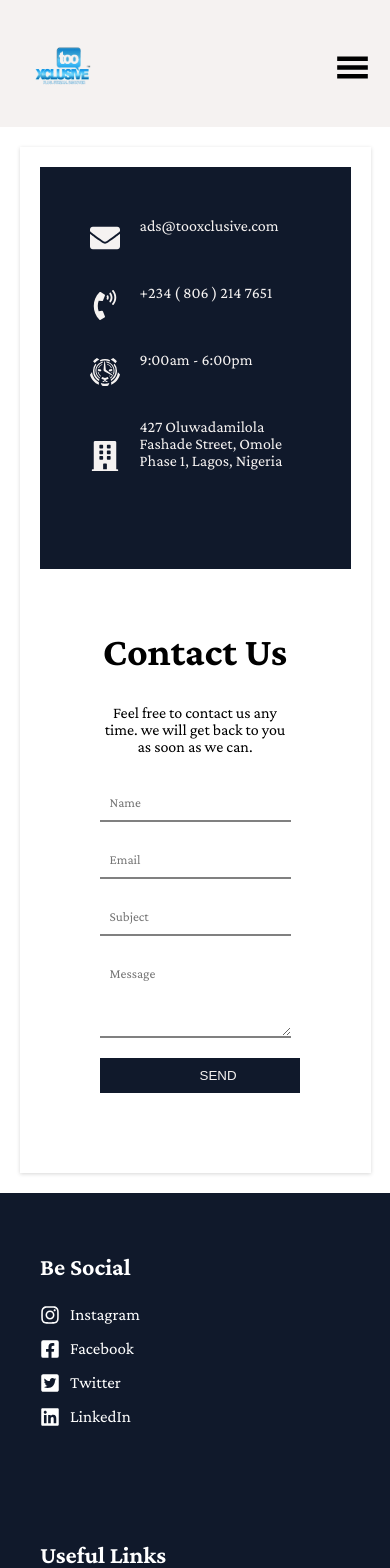
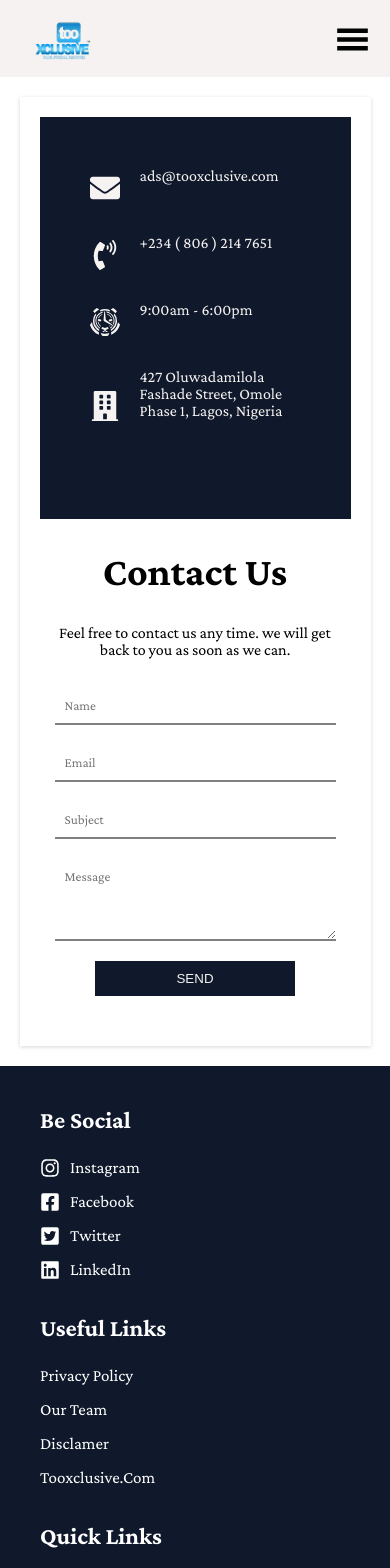
Before and after one commit to Tyler-Wiz/rjs-advertising, a React (Create React App) app: page /contact in a window 390 px wide. Shown: the top 1568 px of the page. Built offline with nearby package versions, Linux system fonts and the light colour scheme.

Commit message:
responsive

```diff
--- a/src/App.js
+++ b/src/App.js
@@ -19,6 +19,7 @@
     <Footer/>
    </Router>
 
+
   );
 }
 
--- a/src/components/Services.js
+++ b/src/components/Services.js
@@ -25,7 +25,7 @@
                     <Arrow><FaIcons.FaLongArrowAltRight/></Arrow>
                  </LearnContainer>
             </Info>
-            <Info position='middle' onClick={() => {navigate('/offerings')}}>
+            <Info position='middle' onClick={() => {navigate('/video')}}>
                 <Icon><CgIcons.CgWebsite/></Icon>
                 <SubHeader>Video Ads</SubHeader>
                 <Para>Use media formats like audio, video to capture leads fo your product</Para>
@@ -34,7 +34,7 @@
                    <Arrow><FaIcons.FaLongArrowAltRight/></Arrow>
                  </LearnContainer>
             </Info>
-            <Info onClick={() => {navigate('/offerings')}}>
+            <Info onClick={() => {navigate('/banner')}}>
                 <Icon><FaIcons.FaMoneyCheck/></Icon>
                 <SubHeader>Banner Ads</SubHeader>
                 <Para>Generate leads using text, images, and a URL to your website</Para>
--- a/src/data/Data.js
+++ b/src/data/Data.js
@@ -13,13 +13,19 @@
         path:'/contact'
     },
     {
-        name:'Ads Offerings',
+        name:'Banner Ads',
         icon: <FaIcons.FaTasks />,
-        path:'/offerings'
+        path:'/banner'
+    },
+    {
+        name:'Video Ads',
+        icon: <FaIcons.FaChartPie />,
+        path:'/video'
     },
     {
         name:'Case Studies',
         icon: <FaIcons.FaChartPie />,
         path:'/casestudy'
     }
+
 ]
--- a/src/styles/Contact.styled.js
+++ b/src/styles/Contact.styled.js
@@ -62,6 +62,7 @@
     border-bottom:.2rem solid grey;
     text-transform:capitalize;
     font-family: 'Crimson Pro', serif;
+
 }
 
 button{
@@ -72,10 +73,14 @@
     color:var(--Grey);
     border:none ;
     text-transform:uppercase;
+    display:flex ;
+    justify-content:center ;
+    align-items:center;
 }
 
 @media (max-width:750px) {
     width:100%;
+    padding: 3rem 1.5rem;
 }
 `
 
--- a/src/styles/Desktop.styled.js
+++ b/src/styles/Desktop.styled.js
@@ -11,7 +11,7 @@
     position:relative ;
 
     @media (max-width:750px) {
-        padding: 2.5rem 3rem ;
+        padding: 0 3rem ;
     }
 `
 
--- a/src/styles/Footer.styles.js
+++ b/src/styles/Footer.styles.js
@@ -23,8 +23,8 @@
     }
 
     @media (max-width:750px) {
-        width:100% ;
-        margin-bottom:4rem;
+        width:100%;
+        padding:1rem 3rem ;
     }
 `
 
--- a/src/styles/Hero.styles.js
+++ b/src/styles/Hero.styles.js
@@ -9,7 +9,7 @@
 
     @media (max-width:750px) {
         flex-direction:column;
-        padding: 2.5rem 3rem
+        padding: 0 3rem
     }
 
 `
@@ -128,7 +128,7 @@
 `
 
 export const Image = styled.img`
-    width:57%;
+    width:clamp(50%, 4.5vw, 40%);
     position:absolute ;
     top:-7rem;
     left:10rem ;
--- a/src/styles/Mobile.styled.js
+++ b/src/styles/Mobile.styled.js
@@ -23,6 +23,7 @@
 @media (min-width:750px) {
      display:none;
 }
+
 `
 
 export const Icon = styled.div`
@@ -48,4 +49,8 @@
 @media (min-width:750px) {
      display:none;
 }
+
+@media (max-width:750px) {
+     top: .2rem;
+}
 `
```
Also changed, not shown: src/pages/Banner.js (added), 1 other file (tests, documents, lock files or other folders).
